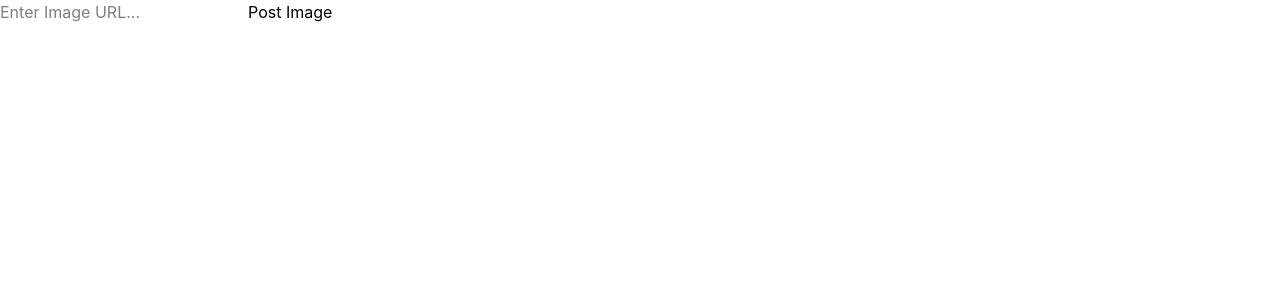
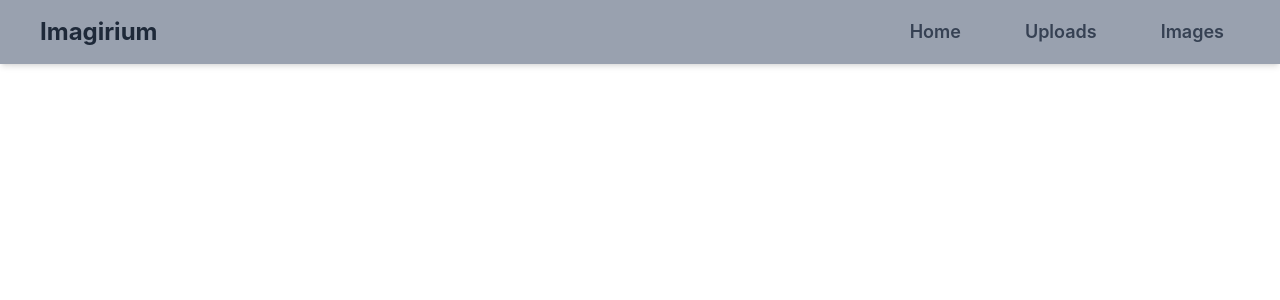
Before and after one commit to Darshik924/live-upvote-gallery, a React (Vite) app in the folder client/: page / in a window 1280 px wide. Shown: the top 300 px of the page. Built offline with nearby package versions, Linux system fonts and the light colour scheme.

Commit message:
Added Basic Navabr

```diff
--- a/client/src/App.jsx
+++ b/client/src/App.jsx
@@ -1,11 +1,12 @@
 import React from "react";
 import PostForm from "./components/PostForm";
+import Navbar from "./components/Navbar";
 
 const App = () => {
   return (
     <div>
-      <PostForm/>
-
+      {/* <PostForm/> */}
+      <Navbar />
     </div>
   );
 };
--- a/client/src/components/Gallery.jsx
+++ b/client/src/components/Gallery.jsx
@@ -5,7 +5,7 @@ const Gallery = () => {
   const Arr = [1, 2, 3, 4, 45, 6];
 
   return (
-    <main className="flex flex-wrap gap-10 ml-28 mr-28 pt-17 min-h-screen">
+    <main className="flex flex-wrap gap-10 pt-17 min-h-screen">
       {Arr.map((ele) => (
         <ImageCard key={ele} />
       ))}
--- /dev/null
+++ b/client/src/components/Navbar.jsx
@@ -0,0 +1,20 @@
+import React from "react";
+
+const Navbar = () => {
+  const navItemsClass =
+    "text-lg px-4 py-2 font-semibold font-sans cursor-pointer hover:text-blue-500 transition duration-200";
+
+  return (
+    <nav className="fixed top-0 bg-gray-400 left-0 w-full h-16 shadow-md flex items-center justify-between px-10 z-50">
+      <h1 className="text-2xl font-bold text-gray-800">Imagirium</h1>
+
+      <div className="flex gap-8 text-gray-700">
+        <div className={navItemsClass}>Home</div>
+        <div className={navItemsClass}>Uploads</div>
+        <div className={navItemsClass}>Images</div>
+      </div>
+    </nav>
+  );
+};
+
+export default Navbar;
```
